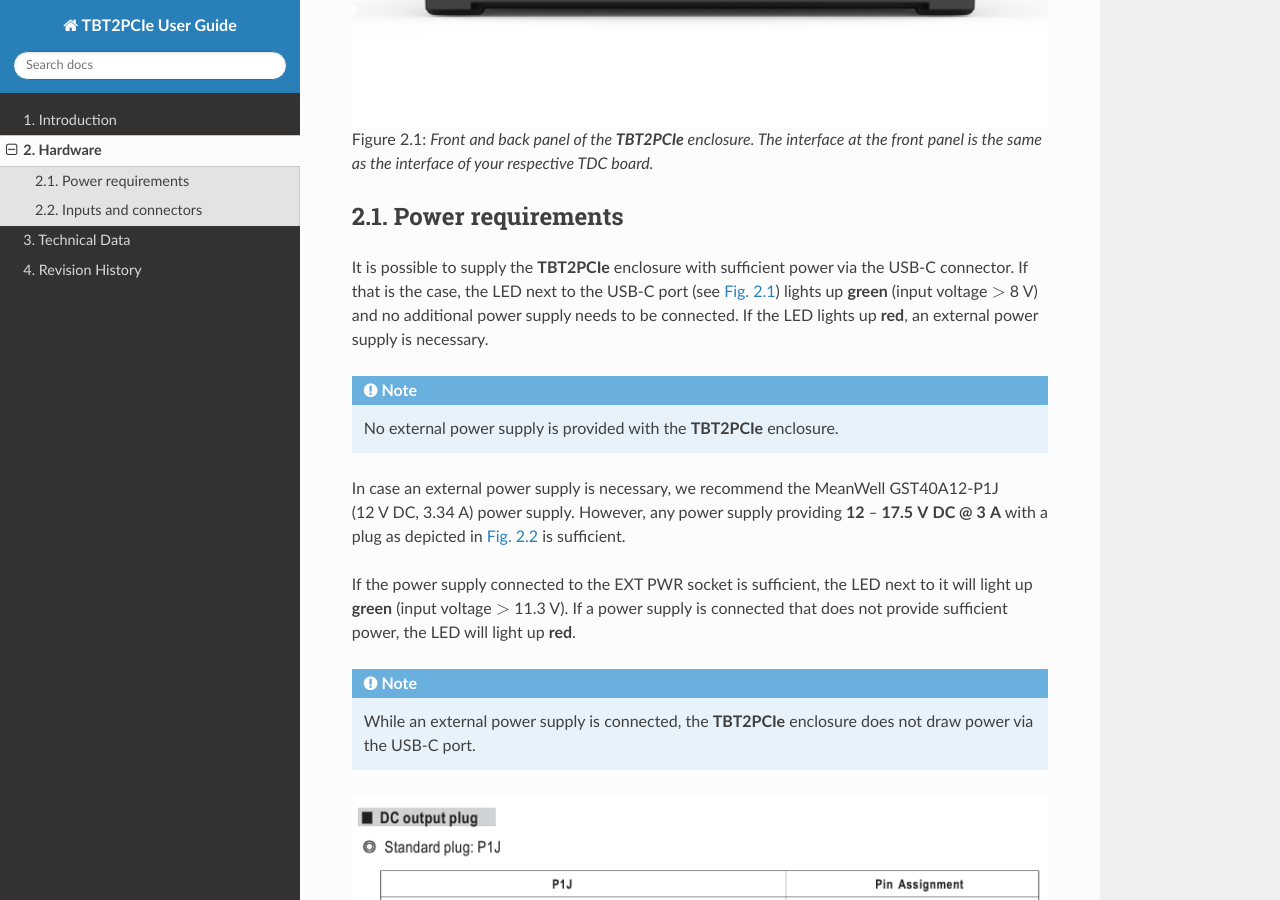
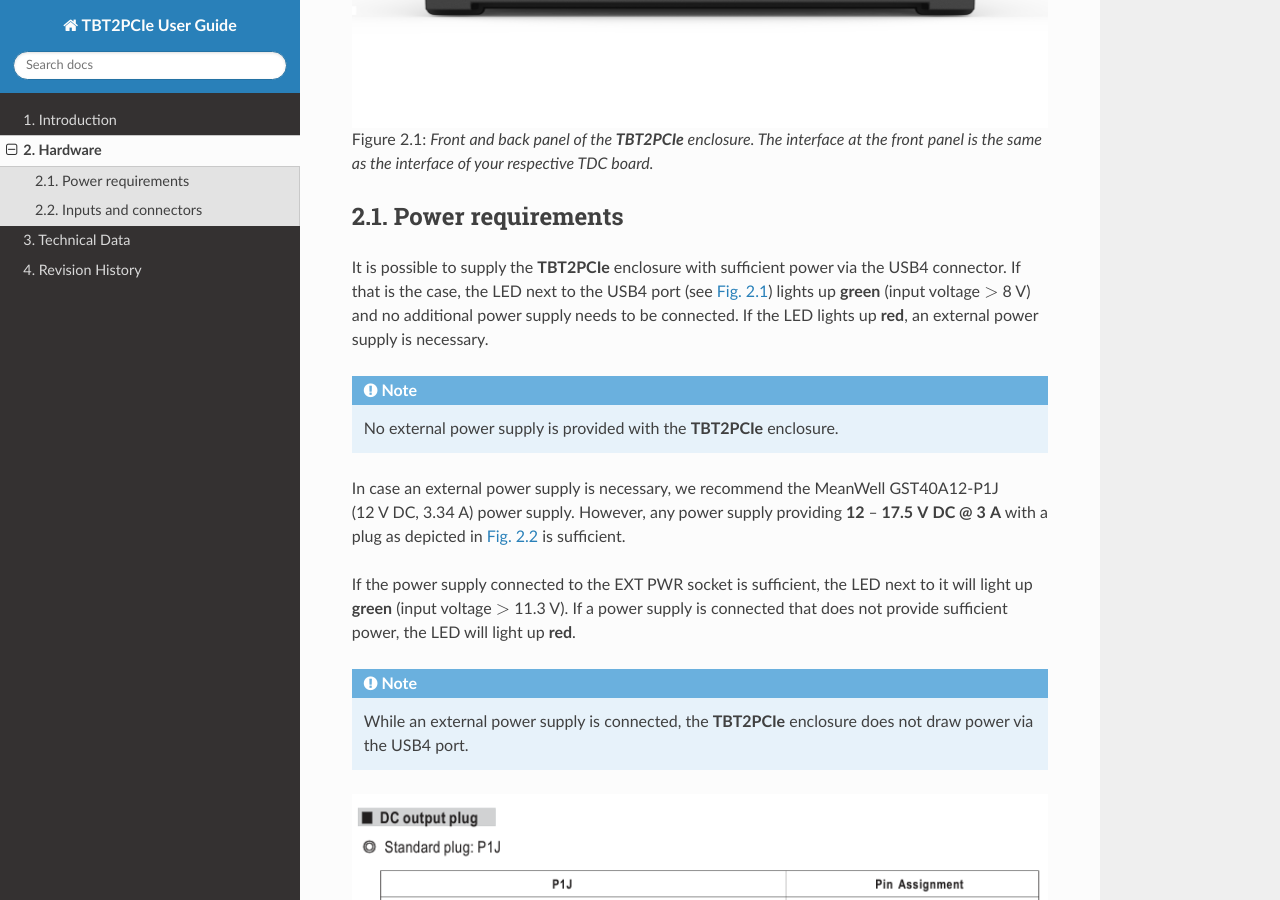
Before and after one commit to cronologic-de/ug_tbt2pcie, a Sphinx documentation site: the page built from source/hardware.rst, in a window 1280 px wide and 900 px high, scrolled down 698 px. Built offline with Sphinx 7.4.7 and the Read the Docs theme 2.0.0, drawn with Linux system fonts in a browser that asks for light colours.

Commit message:
minor fixes

```diff
--- a/source/conf.py
+++ b/source/conf.py
@@ -40,7 +40,7 @@
     "papersize": "a4paper",
     "pointsize": "12pt",
     "fontpkg" : "",
-    "preamble": r"\usepackage[font=fira]{sphinxcronologic}",
+    "preamble": r"\usepackage[font=montserrat]{sphinxcronologic}",
     "extraclassoptions": r"openany",
     "tableofcontents":r"""\tableofcontents""",
     "maketitle": r"\cronofront",
--- a/source/hardware.rst
+++ b/source/hardware.rst
@@ -12,8 +12,8 @@
 ------------------
 
 It is possible to supply the **TBT2PCIe** enclosure with
-sufficient power via the USB-C connector. If that is the case, the LED next to
-the USB-C port (see :numref:`Fig. %s<overview_frontback>`) lights up **green**
+sufficient power via the USB4 connector. If that is the case, the LED next to
+the USB4 port (see :numref:`Fig. %s<overview_frontback>`) lights up **green**
 (input voltage :math:`>` |nbws| 8 |nbws| V) and no additional power supply
 needs to be connected. If the LED lights up **red**, an external power supply
 is necessary.
@@ -34,7 +34,7 @@
 
 .. note::
     While an external power supply is connected, the **TBT2PCIe** enclosure
-    does not draw power via the USB-C port.
+    does not draw power via the USB4 port.
 
 .. _p1j:
 .. figure:: _figures/p1j.png
--- a/source/introduction.rst
+++ b/source/introduction.rst
@@ -4,7 +4,8 @@
 Using the **TBT2PCIe** enclosure, it is possible to connect the
 `TimeTagger4 <https://www.cronologic.de/product/timetagger>`_ and
 `xTDC4-PCIe <https://www.cronologic.de/product/xtdc4-pcie>`_ time-to-digital
-(TDC) cards to any Thunderbolt host and to USB4 ports that support PCIe.
+(TDC) cards connects to any Thunderbolt\ :sup:`TM` and to USB4 ports that
+support PCIe using conventional Thunderbold\ :sup:`TM` cables.
 
 This user guide provides an overview of the enclosure. The APIs and interfaces
 of the respective TDC board wihtin the enclosure are unchanged. Refer to the
```
Also changed, not shown: 1 other file.
